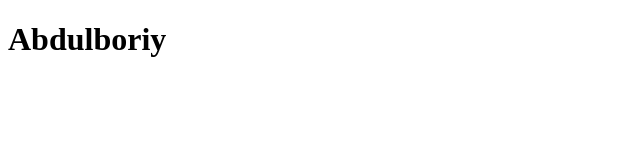
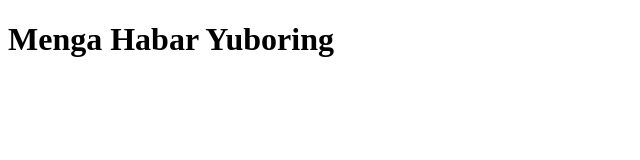
Before and after one commit to abdulboriym/sandTelegram, a plain HTML site: page index.html in a window 1280 px wide. Shown: the whole page, without its empty margins (0-640 px from the left). Drawn offline with Linux system fonts and the light colour scheme.

Commit message:
add filess

```diff
--- a/index.html
+++ b/index.html
@@ -8,6 +8,6 @@
     <title>19-dars</title>
 </head>
 <body>
-    <h1>Abdulboriy</h1>
+    <h1>Menga Habar Yuboring</h1>
 </body>
 </html>
```
